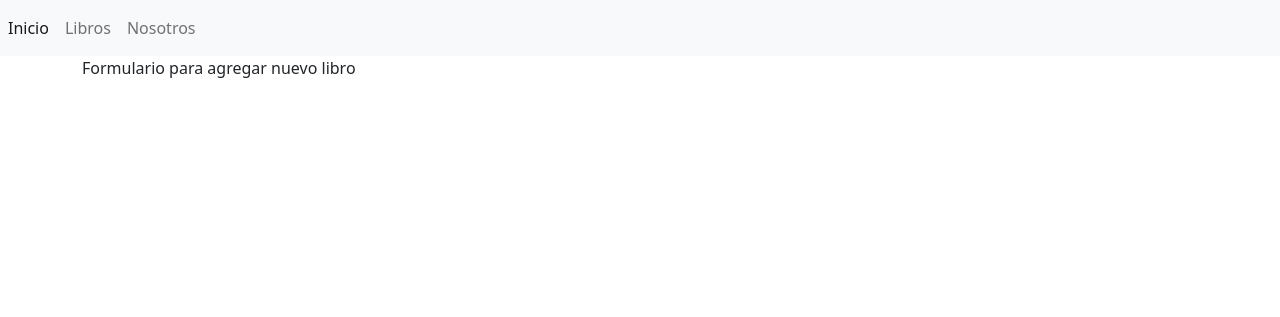
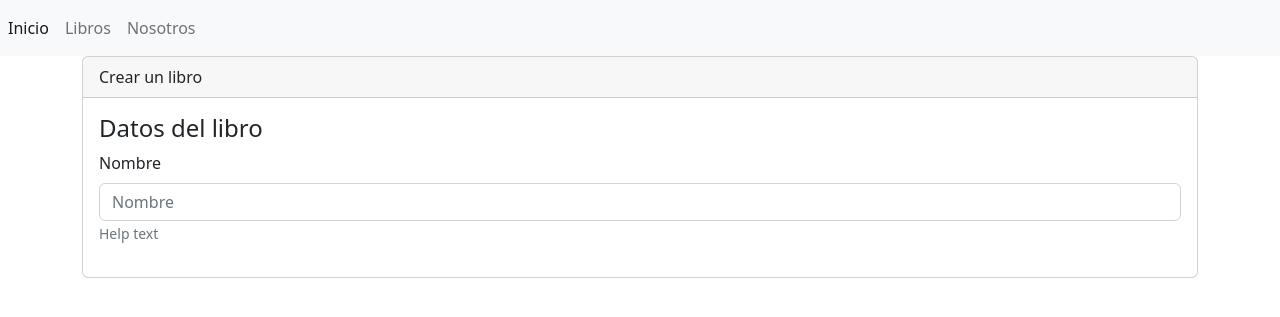
Before and after one commit to comodoro-enzo/crud-django, a Django app: page /libros/crear in a window 1280 px wide. Shown: the top 317 px of the page. Run offline with Django 4.2, Linux system fonts and the light colour scheme.

Commit message:
agregando el formulario

```diff
--- a/libreria/templates/libros/crear.html
+++ b/libreria/templates/libros/crear.html
@@ -3,5 +3,18 @@
 {% block titulo %} Agregar nuevo libro {% endblock %}
 
 {% block contenido %}
-    Formulario para agregar nuevo libro
+
+<div class="card">
+    <div class="card-header">
+        Crear un libro
+    </div>
+    <div class="card-body">
+        <h4 class="card-title">Datos del libro</h4>
+
+        {% include 'libros/form.html' %}
+    </div>
+
+</div>
+
+
 {% endblock %}
--- a/libreria/templates/libros/form.html
+++ b/libreria/templates/libros/form.html
@@ -1,7 +1,11 @@
-{% extends "base.html" %}
+<form enctype="multipart/form-data" method="post">
 
-{% block titulo %} Editar libro {% endblock %}
 
-{% block contenido %}
-    Formulario para editar libro
-{% endblock %}
+    <div class="mb-3">
+      <label for="nombre" class="form-label">Nombre</label>
+      <input type="text"
+        class="form-control" name="nombre" id="" aria-describedby="helpId" placeholder="Nombre">
+      <small id="helpId" class="form-text text-muted">Help text</small>
+    </div>
+
+</form>
```
